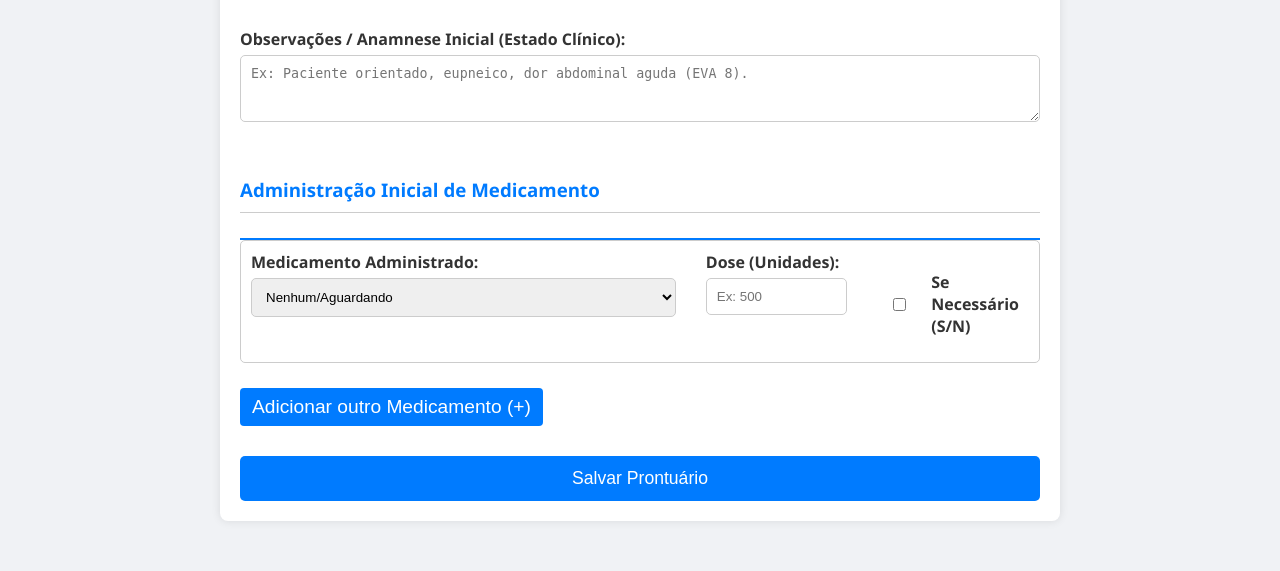
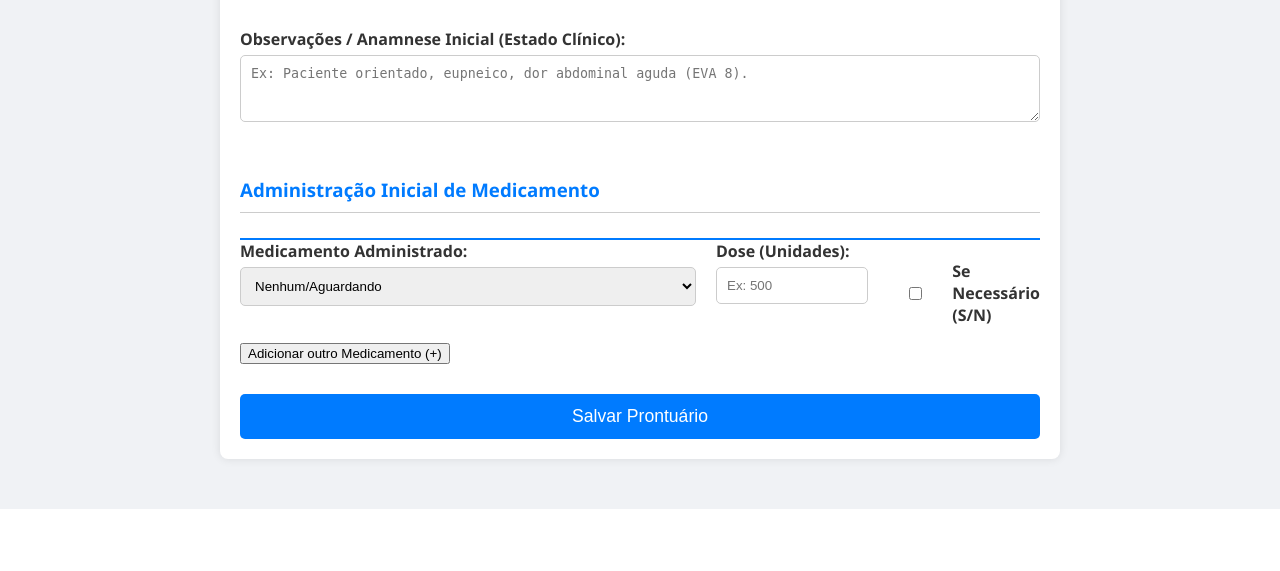
Before and after one commit to profedufbarreto/sistema_hospitalar, a Flask app: page /prontuario in a window 1280 px wide. Shown: the part 764-1335 px from the top of the page. After the commit the page ends 1273 px from the top, so only its background shows below. Run offline with Flask 3, Linux system fonts and the light colour scheme; the visitor is signed in with stand-in values (Sample User, id 1); data that the repository does not hold is empty.

Commit message:
todas as funções funcionando até o momento

```diff
--- a/templates/prontuario_form.html
+++ b/templates/prontuario_form.html
@@ -4,49 +4,6 @@
     <meta charset="UTF-8">
     <title>Novo Prontuário | PEP</title>
     <link rel="stylesheet" href="{{ url_for('static', filename='css/style.css') }}">
-    <style>
-        /* Estilos adicionais para o novo botão de adicionar (Ajuste se necessário) */
-        .add-med-button {
-            background-color: #007bff;
-            color: white;
-            border: none;
-            padding: 8px 12px;
-            cursor: pointer;
-            border-radius: 4px;
-            font-size: 1.2em;
-            margin-top: 10px;
-        }
-        .remove-med-button {
-            background-color: #dc3545;
-            color: white;
-            border: none;
-            padding: 8px 12px;
-            cursor: pointer;
-            border-radius: 4px;
-            font-size: 1em;
-            margin-left: 10px;
-            height: 40px; /* Para alinhar */
-            align-self: flex-end;
-            margin-bottom: 5px;
-        }
-        /* Garantindo que o grupo de medicamento e o botão + fiquem na mesma linha */
-        .medication-section-wrapper {
-            display: flex;
-            flex-direction: column;
-        }
-        /* Ajuste do layout de cada item de medicamento */
-        .medication-item {
-            display: flex;
-            flex-wrap: wrap;
-            margin-bottom: 15px;
-            border: 1px solid #ccc;
-            padding: 10px;
-            border-radius: 5px;
-        }
-        .medication-item .form-group {
-            margin-right: 10px;
-        }
-    </style>
 </head>
 <body>
 
```
Lines whose indentation alone changed are shown as unchanged.
